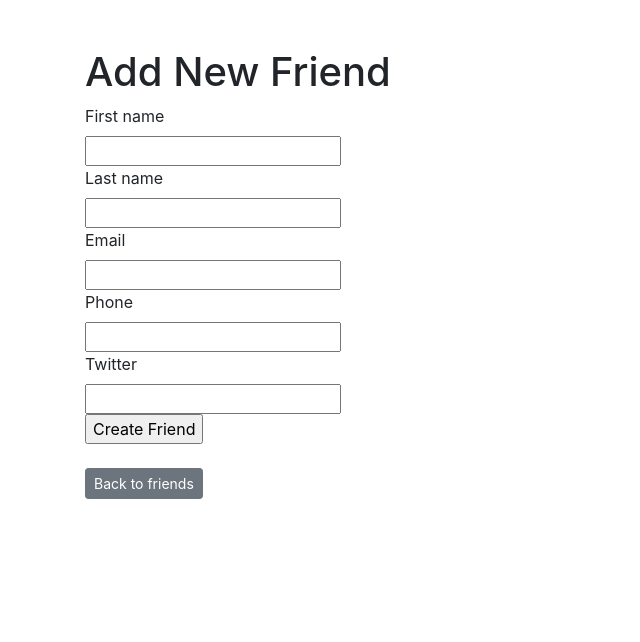
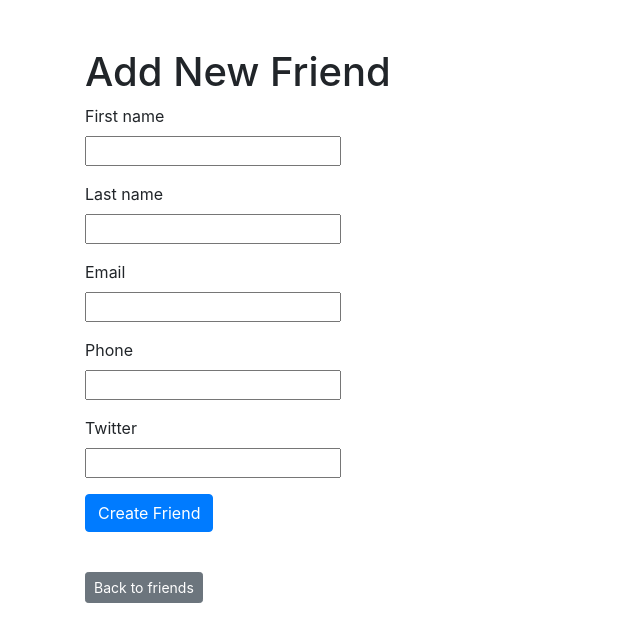
Before and after one commit to proxymoore/friendsapp, a Rails app: page /friends/new in a window 1280 px wide. Shown: the part 56-698 px from the top of the page, without its empty margins (0-640 px from the left). Run offline with Rails 7, Linux system fonts and the light colour scheme; some libraries are stand-ins or nearby versions.

Commit message:
Several changes on a few files

```diff
--- a/app/views/friends/_form.html.erb
+++ b/app/views/friends/_form.html.erb
@@ -11,32 +11,33 @@
     </div>
   <% end %>
 
-  <div>
+  <div class="form-group">
     <%= form.label :first_name, style: "display: block" %>
     <%= form.text_field :first_name %>
   </div>
 
-  <div>
+  <div class="form-group">
     <%= form.label :last_name, style: "display: block" %>
     <%= form.text_field :last_name %>
   </div>
 
-  <div>
+  <div class="form-group">
     <%= form.label :email, style: "display: block" %>
     <%= form.text_field :email %>
   </div>
 
-  <div>
+  <div class="form-group">
     <%= form.label :phone, style: "display: block" %>
     <%= form.text_field :phone %>
   </div>
 
-  <div>
+  <div class="form-group">
     <%= form.label :twitter, style: "display: block" %>
     <%= form.text_field :twitter %>
   </div>
 
-  <div>
-    <%= form.submit %>
+  <div class="form-group">
+    <%= form.submit class: "btn btn-primary" %>
   </div>
+
 <% end %>
--- a/app/views/friends/_friend.html.erb
+++ b/app/views/friends/_friend.html.erb
@@ -1,5 +1,5 @@
 <div id="<%= dom_id friend %>">
-  <table class="table table-stripped tabled-bordered table-hover">
+  <table class="table">
   <div class="row">
   <div class="col"><%= friend.first_name %></div>
   <div class="col"><%= friend.last_name %></div>
@@ -7,6 +7,6 @@
   <div class="col"><%= friend.phone %></div>
   <div class="col"><%= friend.twitter %></div>
   <div class="col"><%= link_to "Show this friend", friend, class:"btn btn-info btn-sm" %></div>
-  <div class="col"><%= button_to "Delete", friend, method: :delete, class:"btn btn-info btn-sm" %></div>
+  <div class="col"><%= button_to "Delete", friend, method: :delete, data: { turbo_method: :delete, turbo_confirm: "Are you sure?"}, class:"btn btn-info btn-sm" %></div>
   </table>
 </div>
--- a/app/views/friends/index.html.erb
+++ b/app/views/friends/index.html.erb
@@ -13,11 +13,13 @@
     <th>Phone</th>
     <th>Twitter</th>
     <th>Show Friend</th>
+    <th>Delete</th>
 
   <% @friends.each do |friend| %>
-    <%= render friend %>
+  <%= render friend %>
 
-  <% end %><br><br>
+  <% end %>
+  <br><br>
   Want to add someone to your list?<br>
   <%= link_to "Add a New friend", new_friend_path, class:"btn btn-secondary" %>
 </div>
--- a/app/views/friends/show.html.erb
+++ b/app/views/friends/show.html.erb
@@ -1,9 +1,9 @@
 <%= notice %>
 
 <%= render @friend %>
-<br>
+
+<br><br>
   <div>
     <%= link_to "Edit this friend", edit_friend_path(@friend), class:"btn btn-secondary btn-sm" %>
     <%= link_to "Back to friends", friends_path, class:"btn btn-secondary btn-sm" %>
   </div>
-</center>
```
